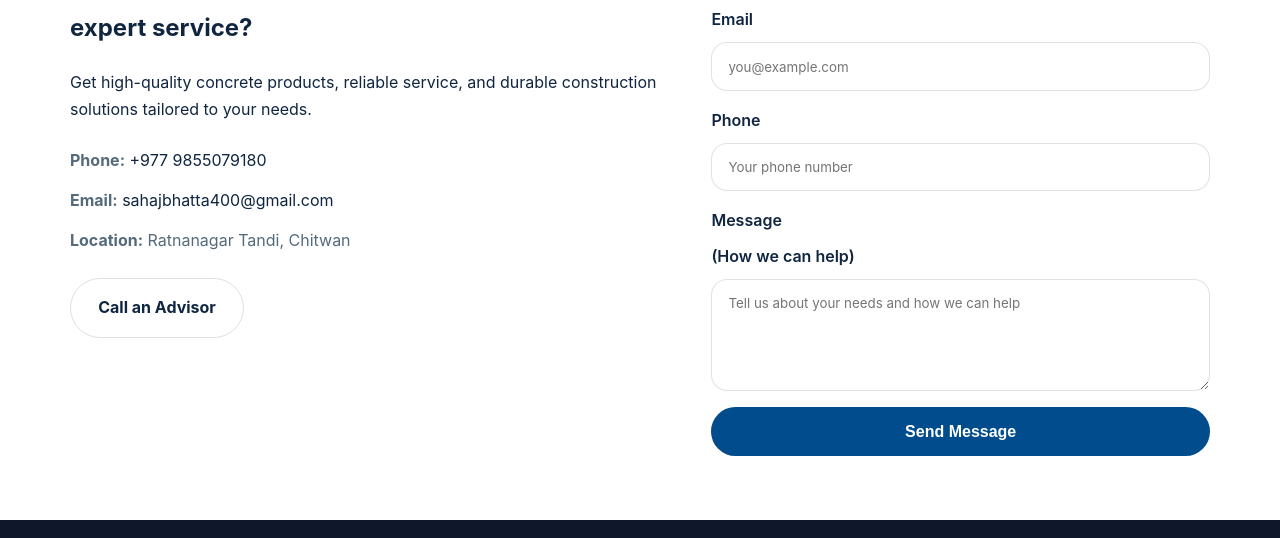
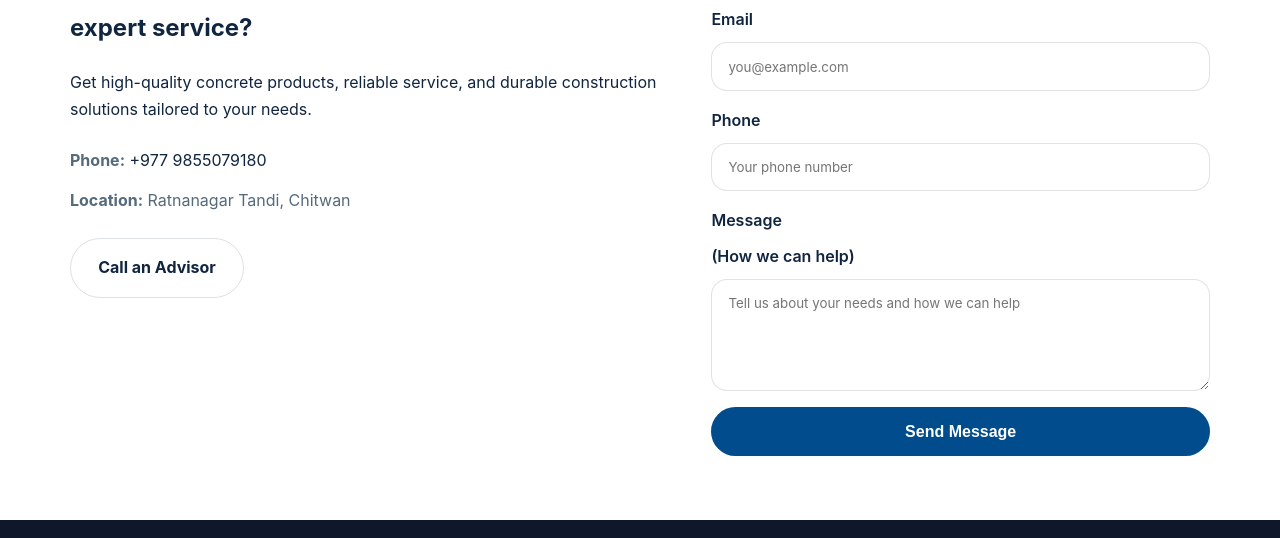
Before and after one commit to venomdai/ranimahal, a website: page index.html in a window 1280 px wide. Shown: the part 3816-4354 px from the top of the page. Drawn offline with Linux system fonts and the light colour scheme.

Commit message:
initial commit

```diff
--- a/index.html
+++ b/index.html
@@ -183,10 +183,7 @@
                 <strong>Phone:</strong>
                 <a href="tel:+9779855079180">+977 9855079180</a>
               </p>
-              <p>
-                <strong>Email:</strong>
-                <a href="mailto:sahajbhatta400@gmail.com">sahajbhatta400@gmail.com</a>
-              </p>
+
               <p><strong>Location:</strong> Ratnanagar Tandi, Chitwan</p>
             </div>
             <a href="tel:+9779855079180" class="btn btn-secondary"
```
